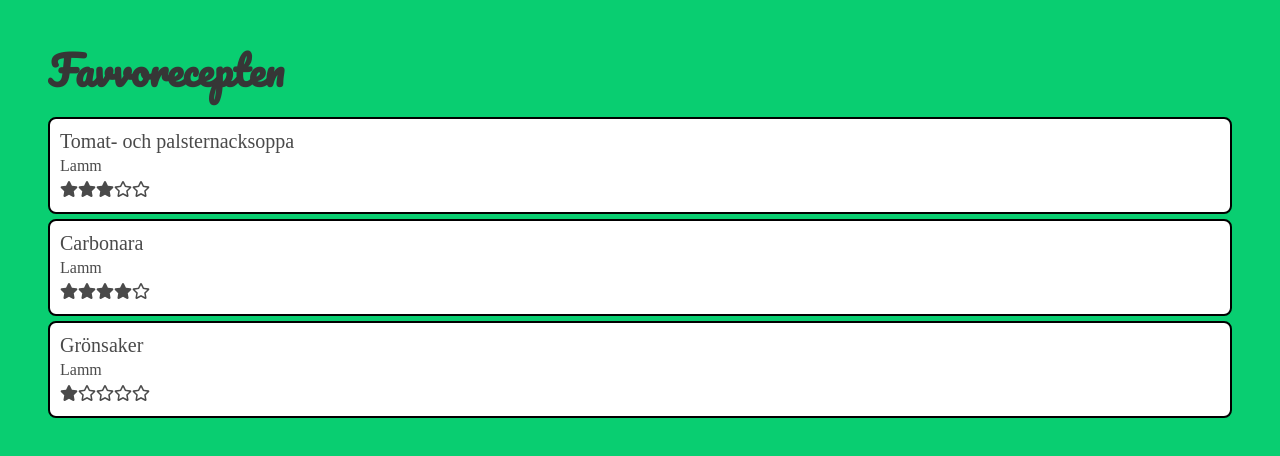
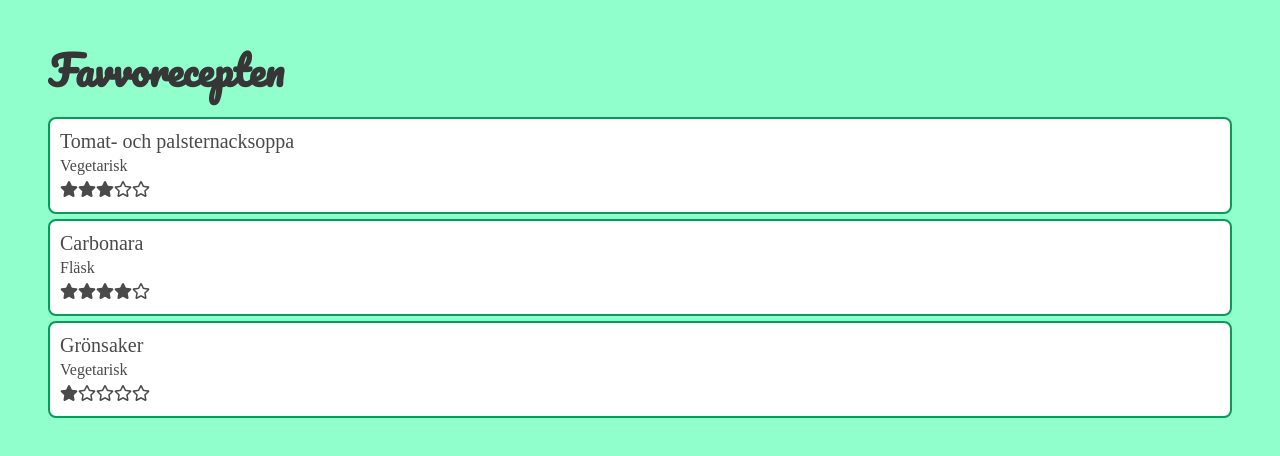
Before and after one commit to mfuruskog/recipes, a Vue app in the folder client/: page / in a window 1280 px wide. Shown: the top 456 px of the page. Built offline with nearby package versions, Linux system fonts and the light colour scheme.

Commit message:
Added recipe type to view and some styling

```diff
--- a/client/src/App.vue
+++ b/client/src/App.vue
@@ -24,6 +24,6 @@ html, body {
 #app {
   font-family: 'Regular';
   height: 100%;
-  background-color: #09ce71;
+  background-color: #91ffcc;
 }
 </style>
--- a/client/src/components/RecipeList.vue
+++ b/client/src/components/RecipeList.vue
@@ -4,20 +4,21 @@
       <div class="recipe-title">
         <h2 class="subtitle">{{recipe.title}}</h2>
       </div>
-      <div class="recipe-type">Lamm</div>
+      <div class="recipe-type">{{recipe.type}}</div>
       <div class="recipe-rating">
-        <font-awesome-icon :key="n" v-for="n in 5" :icon="n < recipe.rating ? solidStarIcon : regularStarIcon" />
+        <font-awesome-icon
+          :key="n"
+          v-for="n in 5"
+          :icon="n < recipe.rating ? solidStarIcon : regularStarIcon"
+        />
       </div>
     </li>
   </ul>
 </template>
 
 <script>
-
-import { faStar as faStarRegular } from '@fortawesome/free-regular-svg-icons'
-import { faStar as faStarSolid } from '@fortawesome/free-solid-svg-icons'
-
-
+import { faStar as faStarRegular } from "@fortawesome/free-regular-svg-icons";
+import { faStar as faStarSolid } from "@fortawesome/free-solid-svg-icons";
 
 export default {
   name: "RecipeList",
@@ -27,23 +28,34 @@ export default {
         {
           title: "Tomat- och palsternacksoppa",
           url: "https://google.se",
-          rating: 4
+          rating: 4,
+          type: "Vegetarisk"
         },
-        { title: "Carbonara", url: "https://google.se", rating: 5 },
-        { title: "Grönsaker", url: "https://google.se", rating: 2 }
+        {
+          title: "Carbonara",
+          url: "https://google.se",
+          rating: 5,
+          type: "Fläsk"
+        },
+        {
+          title: "Grönsaker",
+          url: "https://google.se",
+          rating: 2,
+          type: "Vegetarisk"
+        }
       ]
     };
   },
   computed: {
-    regularStarIcon () {
-      return faStarRegular
+    regularStarIcon() {
+      return faStarRegular;
     },
-    solidStarIcon () {
-      return faStarSolid
+    solidStarIcon() {
+      return faStarSolid;
     }
   },
   methods: {
-    goToRecipe (url) {
+    goToRecipe(url) {
       window.location.href = url;
     }
   }
@@ -54,7 +66,7 @@ export default {
 .recipe-list {
   .recipe {
     background-color: white;
-    border: 2px solid black;
+    border: 2px solid #069c57;
     border-radius: 8px;
     margin-bottom: 5px;
     flex-wrap: wrap;
```
